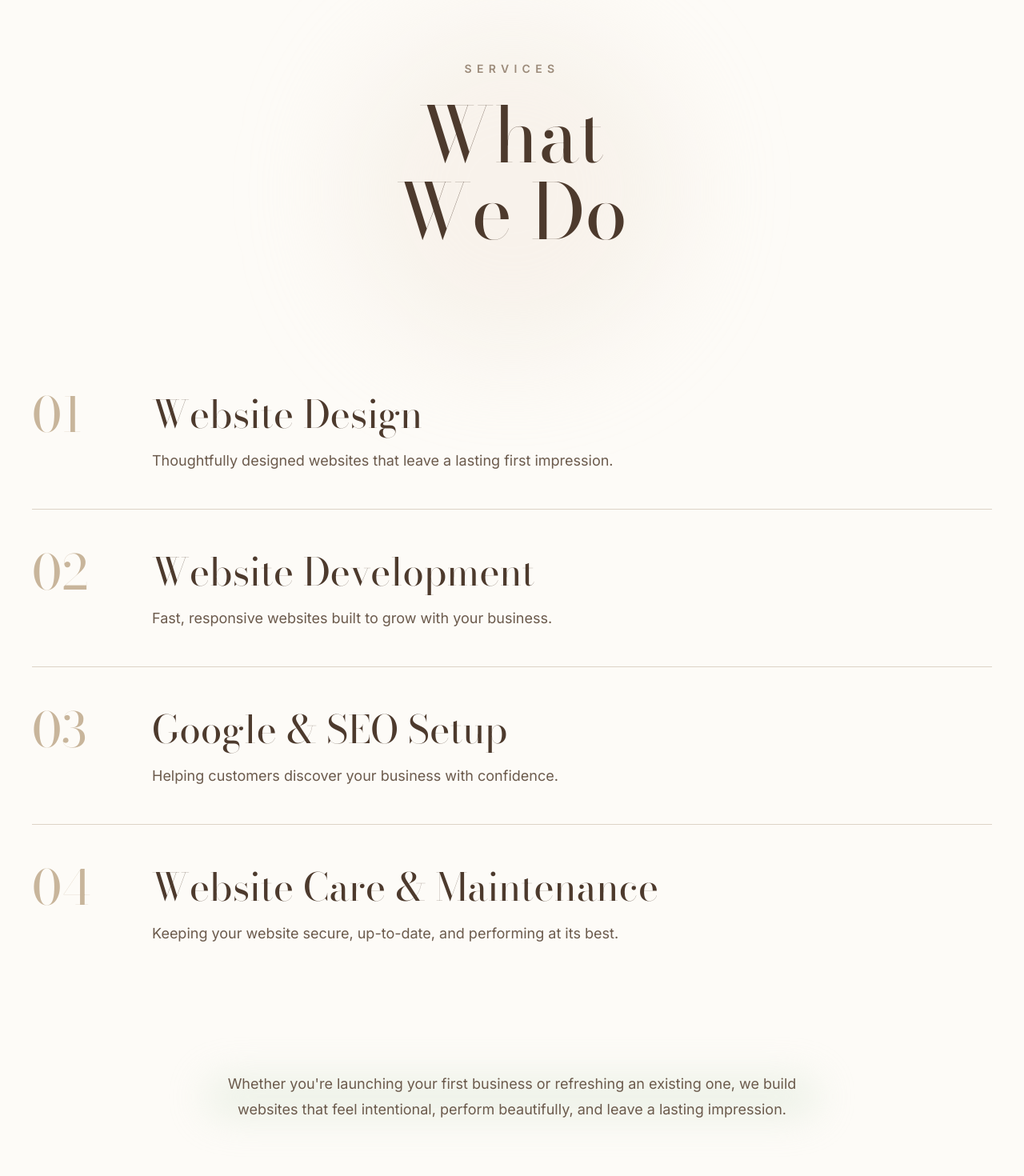
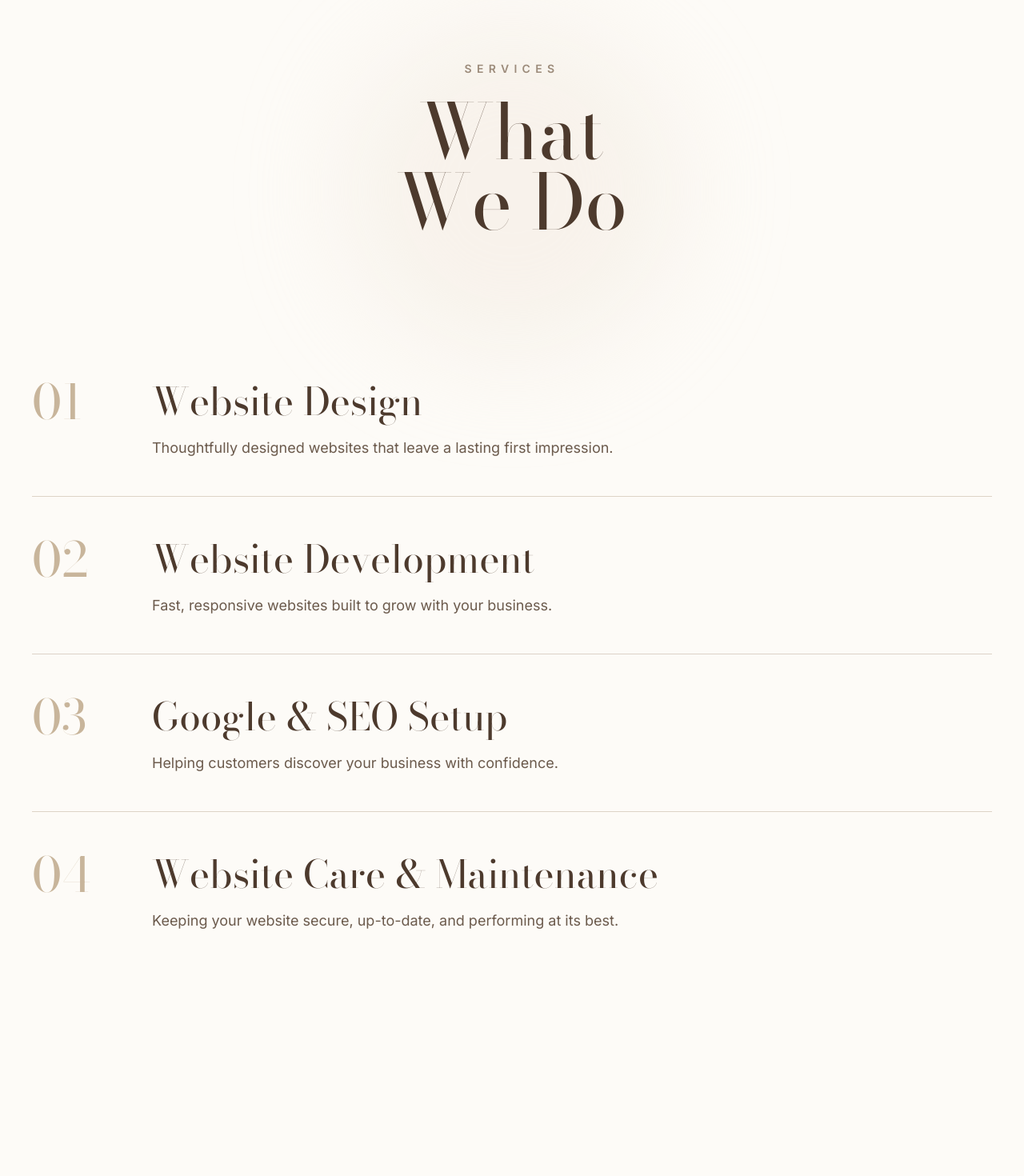
Before and after one commit to thesyyedlaiba/wevegotweb, a React (Vite) app: page / in a window 1280 px wide. Shown: the part 1100-2570 px from the top of the page at 80% size. Built offline with nearby package versions, Linux system fonts and the light colour scheme.

Commit message:
Refine mobile layout

```diff
--- a/src/components/sections/Portfolio.tsx
+++ b/src/components/sections/Portfolio.tsx
@@ -31,7 +31,7 @@ export function Portfolio() {
 >
   {/* Editorial Background */}
 
-<div className="absolute inset-0 bg-[#EEF5F7]" />
+<div className="absolute inset-0 bg-[#EEF6EF]" />
       <div className="relative z-10 mx-auto max-w-7xl">
 
         {/* Heading */}
@@ -190,11 +190,7 @@ export function Portfolio() {
           viewport={{ once: true }}
           className="mt-32 text-center"
         >
-          <p className="mx-auto max-w-3xl text-lg leading-8 text-[#6B5A4C]">
-            Every project is designed with the same philosophy:
-            thoughtful design, seamless user experience and websites
-            that help businesses leave a memorable first impression.
-          </p>
+
         </motion.div>
 
       </div>
--- a/src/components/sections/Services.tsx
+++ b/src/components/sections/Services.tsx
@@ -58,17 +58,13 @@ export default function Services() {
           </p>
 
           <h2
-            id="services-heading"
-            className="font-['Bodoni_Moda'] leading-[0.9] text-[#4D3A2D]"
-          >
-           <span className="block text-[2rem] sm:text-6xl lg:text-8xl">
+  id="services-heading"
+  className="font-['Bodoni_Moda'] text-6xl leading-[0.92] text-[#4D3A2D] lg:text-8xl"
+>
   What
-</span>
-
-<span className="block text-[2rem] sm:text-6xl lg:text-8xl">
+  <br />
   We Do
-</span>
-          </h2>
+</h2>
         </motion.div>
 
         {/* Services */}
@@ -161,11 +157,7 @@ export default function Services() {
     "
   />
 
-  <p className="relative z-10 text-base leading-7 sm:text-lg sm:leading-8 text-[#6B5A4C]">
-    Whether you're launching your first business or refreshing an existing one,
-    we build websites that feel intentional, perform beautifully, and leave a
-    lasting impression.
-  </p>
+
 </div>
         </motion.div>
       </div>
```
